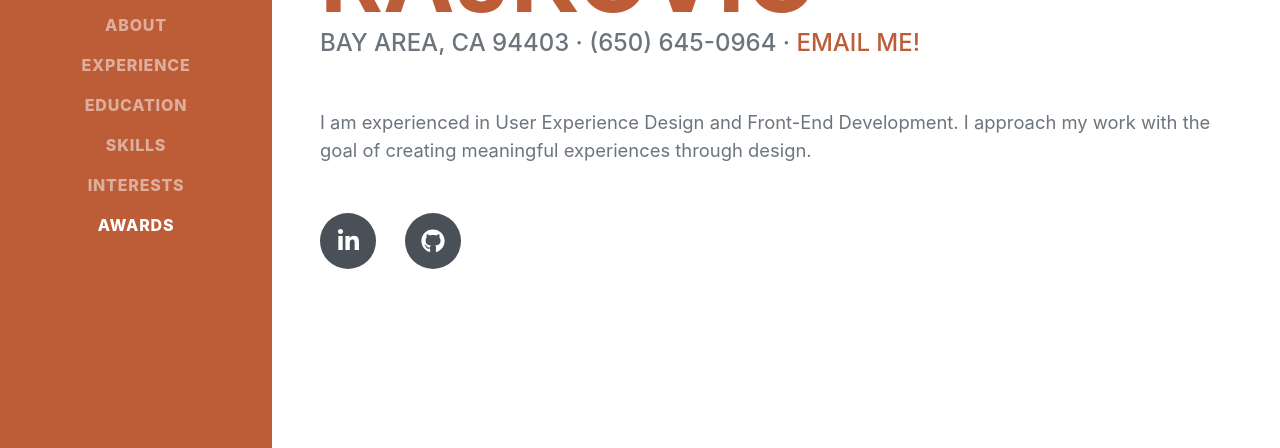
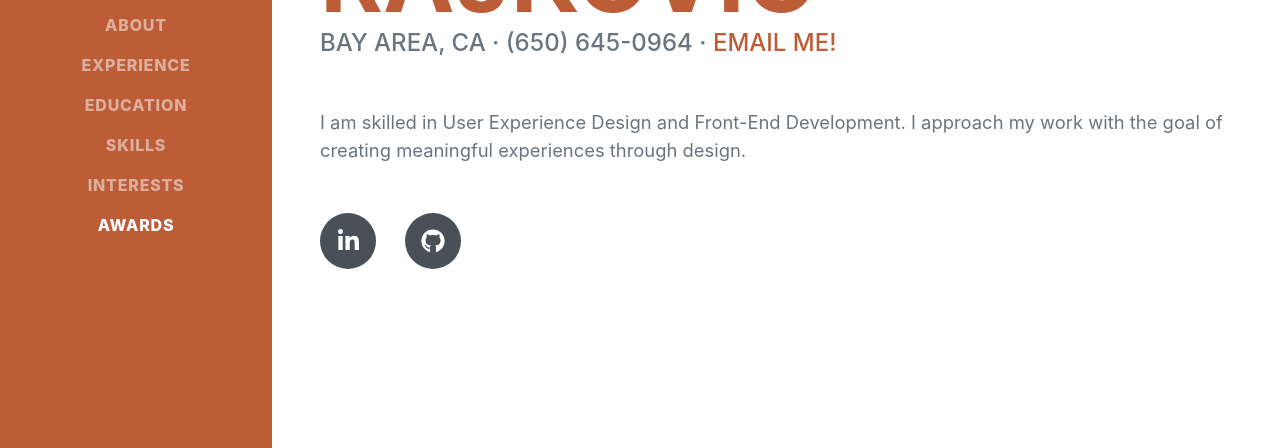
Before and after one commit to RajkovicM/Resume, a plain HTML site: page index.html in a window 1280 px wide. Shown: the part 349-797 px from the top of the page. Drawn offline with nearby package versions, Linux system fonts and the light colour scheme; a web font is replaced by a local one.

Commit message:
Update index.html

```diff
--- a/index.html
+++ b/index.html
@@ -44,10 +44,10 @@
                         <span class="text-primary">Rajkovic</span>
                     </h1>
                     <div class="subheading mb-5">
-                        Bay Area, CA 94403 · (650) 645-0964 ·
+                        Bay Area, CA · (650) 645-0964 ·
                         <a href="mailto: margot.rajkovic@gmail.com">Email me!</a>
                     </div>
-                    <p class="lead mb-5">I am experienced in User Experience Design and Front-End Development. I approach my work with the goal of creating meaningful experiences through design.</p>
+                    <p class="lead mb-5">I am skilled in User Experience Design and Front-End Development. I approach my work with the goal of creating meaningful experiences through design.</p>
                     <div class="social-icons">
                         <a class="social-icon" href="#"><i class="fab fa-linkedin-in"></i></a>
                         <a class="social-icon" href="#"><i class="fab fa-github"></i></a>
```
